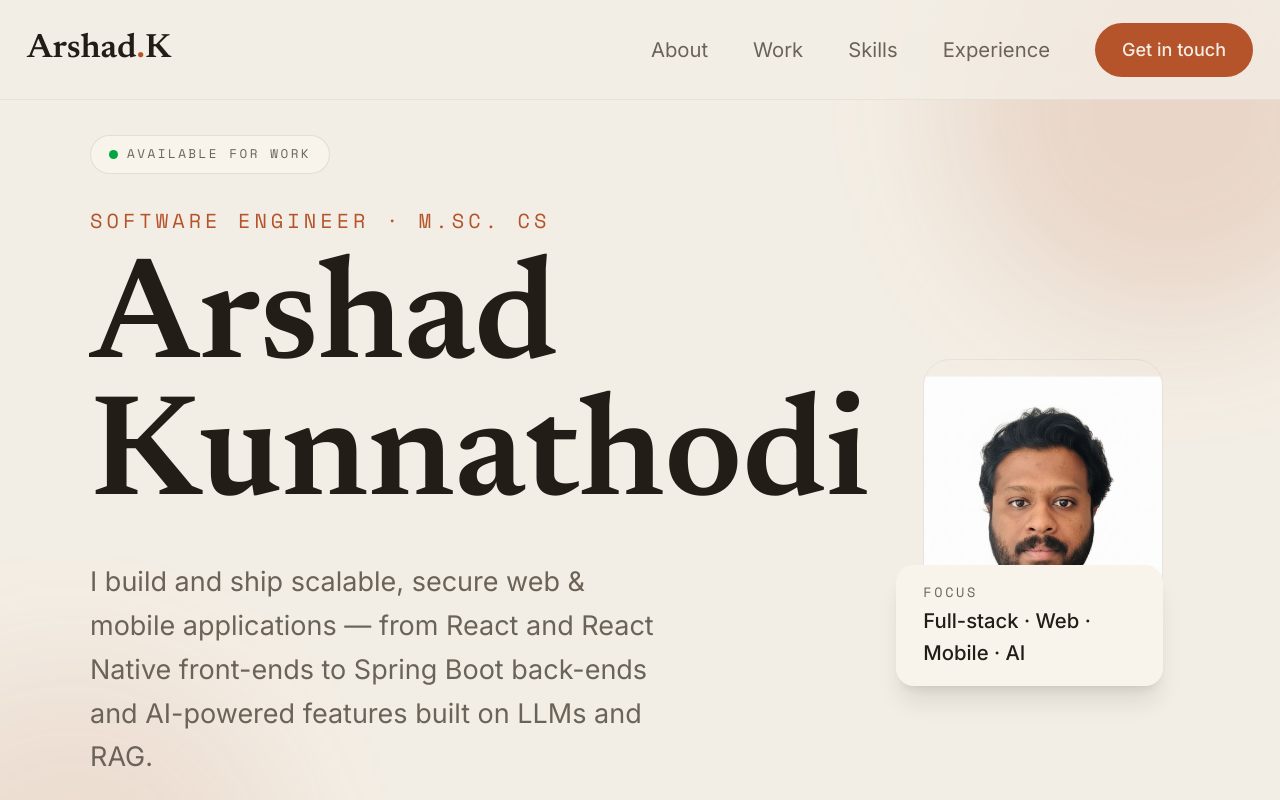
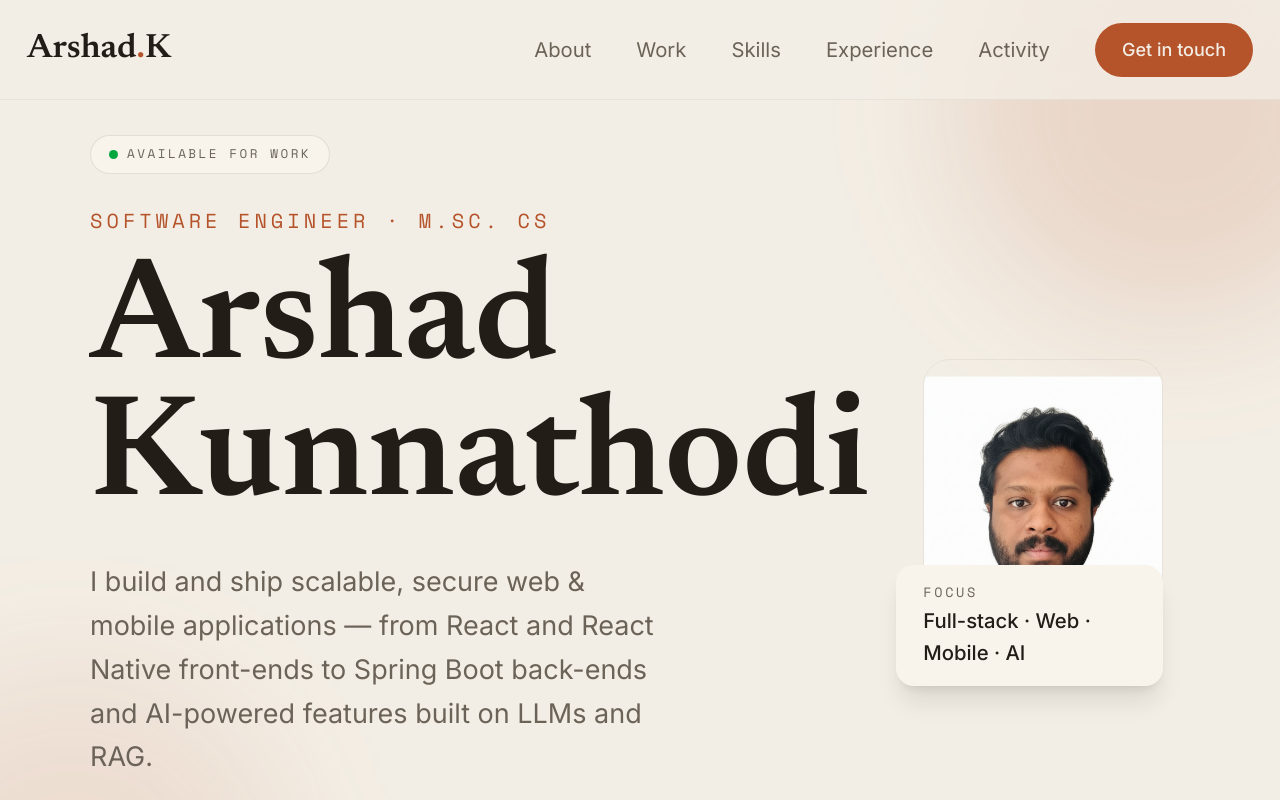
Before and after one commit to Arshad9633/Portfolio-Web, a React (Vite) app: page / in a window 1280 px wide. Shown: the top 800 px of the page. Built offline with nearby package versions, Linux system fonts and the light colour scheme.

Commit message:
added activity in Navbar.jsx.

```diff
--- a/src/components/Navbar.jsx
+++ b/src/components/Navbar.jsx
@@ -5,6 +5,7 @@ const links = [
   { label: "Work", href: "#work" },
   { label: "Skills", href: "#skills" },
   { label: "Experience", href: "#experience" },
+  { label: "Activity", href: "#activity" },
 ];
 
 export default function Navbar() {
```
